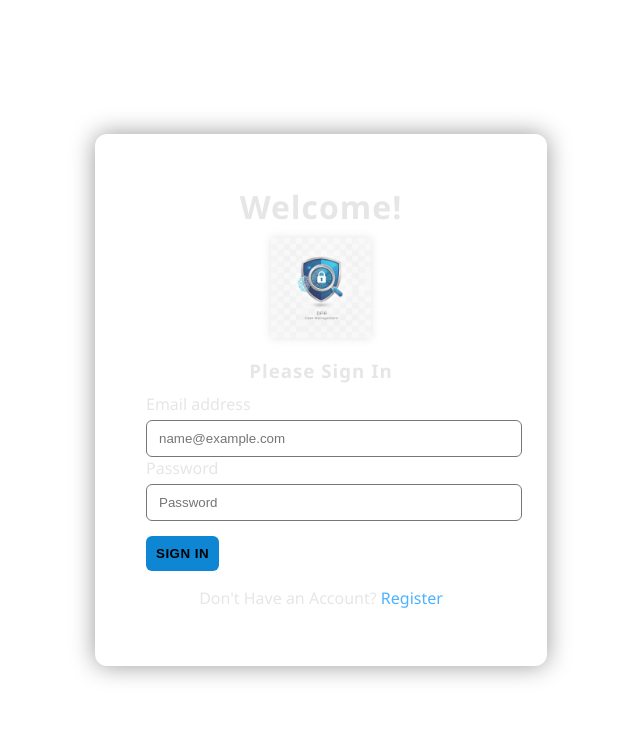
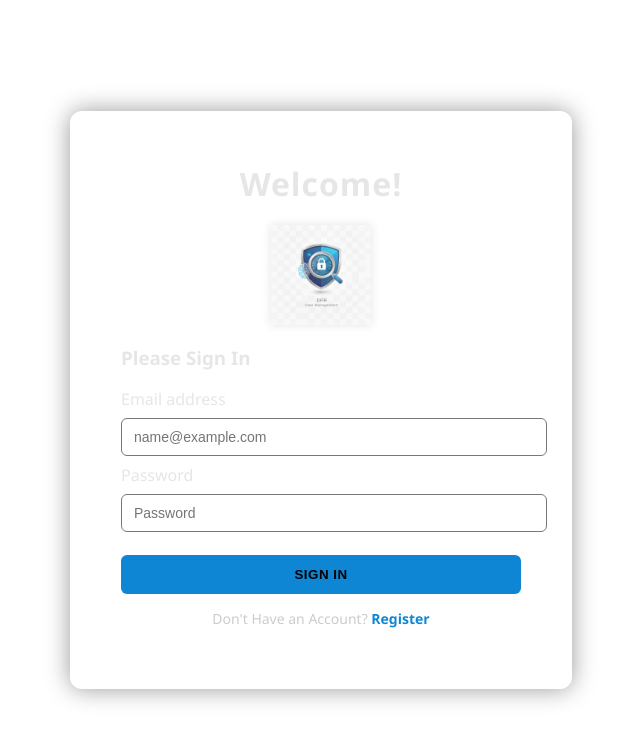
Before and after one commit to niamh-2303/final-year-project, a plain HTML site: page app/views/login.html in a window 1280 px wide. Shown: the whole page, without its empty margins (319-959 px from the left). Drawn offline with Linux system fonts and the light colour scheme.

Commit message:
fixing the folder structure and starting the register page

```diff
--- /dev/null
+++ b/app/views/css/style.css
@@ -0,0 +1,108 @@
+/* Global page background — sleek, muted, forensic UI tone */
+body {
+    background: linear-gradient(135deg, #1C2833);
+    font-family: "Segoe UI", Tahoma, Geneva, Verdana, sans-serif;
+    display: flex;
+    justify-content: center;
+    align-items: center;
+    height: 100vh;
+    margin: 0;
+    color: #e6e6e6;
+}
+
+/* Form container styled as a forensic “panel” */
+form fieldset {
+    background: rgba(#1C2833);
+    backdrop-filter: blur(8px);
+    border-radius: 12px;
+    padding: 40px 50px;
+    border: 1px solid rgba(255, 255, 255, 0.15);
+    width: 400px;
+    box-shadow: 0 0 25px rgba(0, 0, 0, 0.4);
+}
+
+/* Make the logo blend with background */
+img {
+    display: block;
+    margin: 0 auto 20px auto;
+    opacity: 0.8;                     /* Softens the edges */
+    filter: drop-shadow(0 0 4px #0002);
+    mix-blend-mode: lighten;          /* Allows blending with background */
+}
+
+/* Header text */
+h1 {
+    text-align: center;
+    margin: 10px 0 20px 0;
+    letter-spacing: 1px;
+}
+
+/* Paragraph text */
+p {
+    text-align: center;
+    margin-bottom: 20px;
+}
+
+/* Input fields */
+input[type=text],
+input[type=email],
+input[type=password] {
+    width: 100%;
+    padding: 10px 12px;
+    margin: 8px 0;
+    border-radius: 6px;
+    border: 1px solid #777;
+    background: rgba(255, 255, 255, 0.1);
+    color: #eee;
+    font-size: 14px;
+}
+
+/* Buttons */
+button.btn-primary {
+    background: #0e86d4;
+    border: none;
+    padding: 12px;
+    border-radius: 6px;
+    margin-top: 15px;
+    cursor: pointer;
+    font-weight: bold;
+    text-transform: uppercase;
+    letter-spacing: 0.5px;
+    width: 100%;
+}
+
+button.btn-primary:hover {
+    background: #0b6fa8;
+}
+
+/* Horizontal line styling */
+hr {
+    border: 0;
+    border-top: 1px solid rgba(255, 255, 255, 0.2);
+    margin: 10px 0;
+}
+
+/* Form container spacing */
+.form-container {
+    display: flex;
+    flex-direction: column;
+}
+
+/* Paragraph links below forms */
+form p {
+    text-align: center;
+    margin-top: 15px;
+    font-size: 14px;
+    color: #ccc; /* subtle color for text */
+}
+
+form p a {
+    color: #0e86d4; /* blue like buttons */
+    text-decoration: none;
+    font-weight: bold;
+}
+
+form p a:hover {
+    text-decoration: underline;
+    color: #0b6fa8; /* darker on hover */
+}
--- a/public/html/index.html
+++ b/app/views/login.html
@@ -3,14 +3,14 @@
 <head>
     <meta charset="UTF-8">
     <meta name="viewport" content="width=device-width, initial-scale=1.0">
-    <title>DFIR Case Management</title>
-    <link rel="stylesheet" href="../css/style.css">
+    <title>DFIR Case Management - Login</title>
+    <link rel="stylesheet" href="css/style.css">
 </head>
 <body>
     <form onsubmit="event.preventDefault(); login();">
         <fieldset>
             <h1 class="h3 mb-3 fw-normal">Welcome!</h1>
-            <img src="../images/logo_text_transparent.png" alt="DFIR logo with app name" width="100" height="100">
+            <img src="images/logo_text_transparent.png" alt="DFIR logo with app name" width="100" height="100">
             <h3 class="h3 mb-3 fw-normal">Please Sign In</h3>
                 <div class="mb-3">
                     <label for="email" class="form-label">Email address</label>
@@ -25,7 +25,7 @@
                 <button class="btn btn-primary w-100 py-2" type="submit">Sign in</button>
 
                     <div class="container toregister">
-                        <p>Don't Have an Account? <a href="/Register">Register</a></p>
+                        <p>Don't Have an Account? <a href="register.html">Register</a></p>
                     </div>
         </fieldset>
     </form>
--- a/public/css/style.css
+++ /dev/null
@@ -1,75 +0,0 @@
-body {
-    background: linear-gradient(135deg, #1C2833);
-    font-family: "Segoe UI", Tahoma, Geneva, Verdana, sans-serif;
-    display: flex;
-    justify-content: center;
-    align-items: center;
-    height: 100vh;
-    margin: 0;
-    color: #e6e6e6;
-}
-
-
-form fieldset {
-    background: rgba(#1C2833);
-    backdrop-filter: blur(8px);
-    border-radius: 12px;
-    padding: 40px 50px;
-    border: 1px solid rgba(255, 255, 255, 0.15);
-    width: 350px;
-    box-shadow: 0 0 25px rgba(0, 0, 0, 0.4);
-}
-
-h1, h3 {
-    text-align: center;
-    margin: 10px 0;
-    letter-spacing: 1px;
-}
-
-img {
-    display: block;
-    margin: 0 auto 20px auto;
-    opacity: 0.8;
-    filter: drop-shadow(0 0 4px #0002);
-    mix-blend-mode: lighten;
-}
-
-input.form-control {
-    width: 100%;
-    padding: 10px 12px;
-    margin-top: 5px;
-    border-radius: 6px;
-    border: 1px solid #777;
-    background: rgba(255, 255, 255, 0.1);
-    color: #eee;
-}
-
-button.btn-primary {
-    background: #0e86d4;
-    border: none;
-    padding: 10px;
-    border-radius: 6px;
-    margin-top: 15px;
-    cursor: pointer;
-    font-weight: bold;
-    text-transform: uppercase;
-    letter-spacing: 0.5px;
-}
-
-button.btn-primary:hover {
-    background: #0b6fa8;
-}
-
-.toregister {
-    margin-top: 10px;
-    text-align: center;
-}
-
-.toregister a {
-    color: #4db2ff;
-    text-decoration: none;
-}
-
-.toregister a:hover {
-    text-decoration: underline;
-}
```
Also changed, not shown: app.js (deleted, +0 -13 lines), app/controllers/app.js (added, +41 -0 lines), app/views/register.html (added, +30 -0 lines), app/controllers/db.js (renamed from db/index.js), app/controllers/package.json (renamed from package.json), app/views/images/logo_text_transparent.png (renamed from public/images/logo_text_transparent.png), app/views/images/logo_transparent.png (renamed from public/images/logo_transparent.png), 2 other files.
